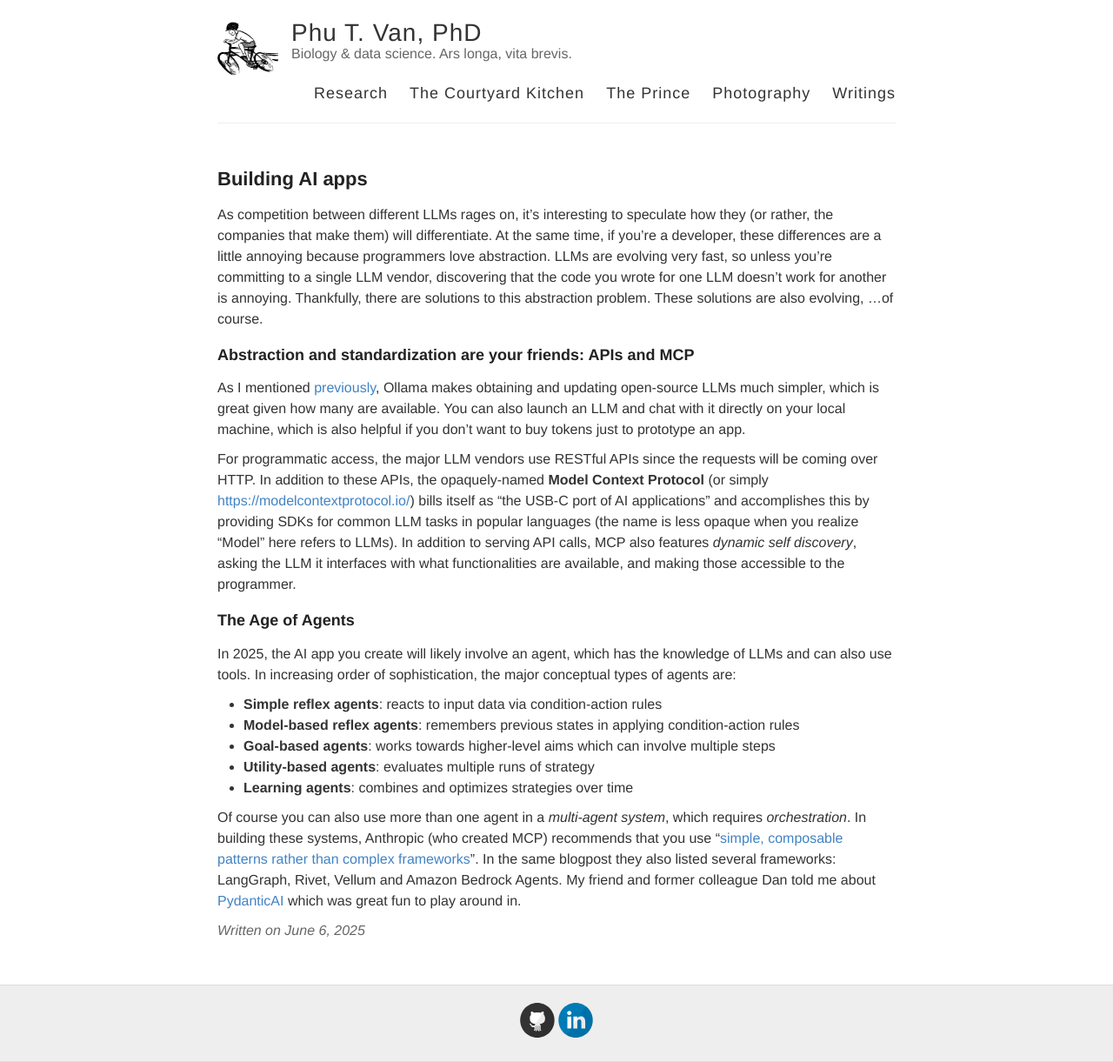
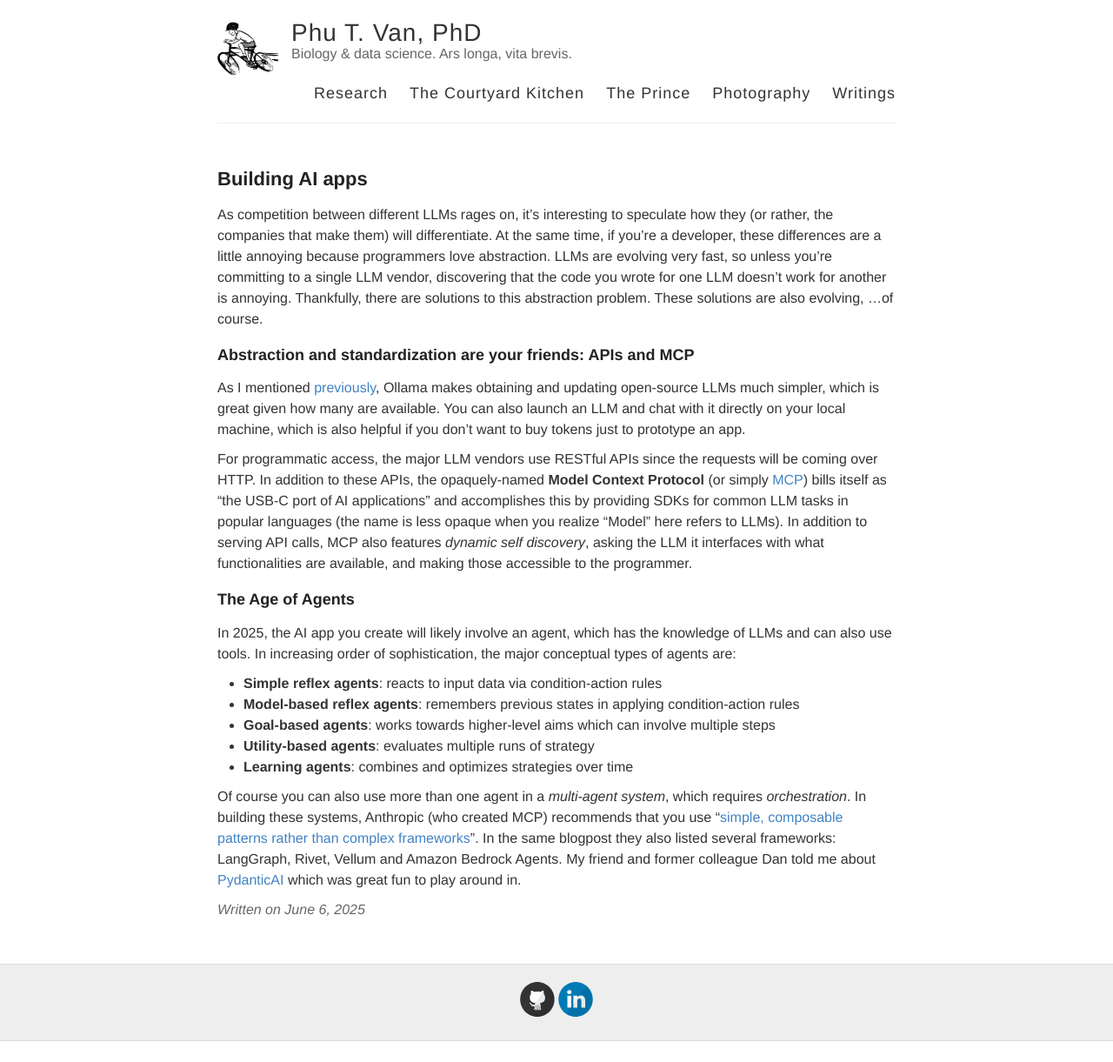
Before and after one commit to ptvan/ptvan.github.io, a Jekyll site: the page built from _posts/2025-06-06-building-AI-apps.md, in a window 1280 px wide. Shown: the whole page at 87% size. Built offline with Jekyll 4.4.1, drawn with Linux system fonts in a browser that asks for light colours; after the commit the page ends 1197 px from its top, so only the background shows below that.

Commit message:
fixed typo

```diff
--- a/_posts/2025-06-06-building-AI-apps.md
+++ b/_posts/2025-06-06-building-AI-apps.md
@@ -9,7 +9,7 @@
 
 As I mentioned [previously](https://ptvan.github.io/neural-networks/), Ollama makes obtaining and updating open-source LLMs much simpler, which is great given how many are available. You can also launch an LLM and chat with it directly on your local machine, which is also helpful if you don't want to buy tokens just to prototype an app.
 
-For programmatic access, the major LLM vendors use RESTful APIs since the requests will be coming over HTTP. In addition to these APIs, the opaquely-named **Model Context Protocol** (or simply [https://modelcontextprotocol.io/](MCP)) bills itself as "the USB-C port of AI applications" and accomplishes this by providing SDKs for common LLM tasks in popular languages (the name is less opaque when you realize "Model" here refers to LLMs). In addition to serving API calls, MCP also features _dynamic self discovery_, asking the LLM it interfaces with what functionalities are available, and making those accessible to the programmer.
+For programmatic access, the major LLM vendors use RESTful APIs since the requests will be coming over HTTP. In addition to these APIs, the opaquely-named **Model Context Protocol** (or simply [MCP](https://modelcontextprotocol.io/)) bills itself as "the USB-C port of AI applications" and accomplishes this by providing SDKs for common LLM tasks in popular languages (the name is less opaque when you realize "Model" here refers to LLMs). In addition to serving API calls, MCP also features _dynamic self discovery_, asking the LLM it interfaces with what functionalities are available, and making those accessible to the programmer.
 
 ### The Age of Agents
 
```
